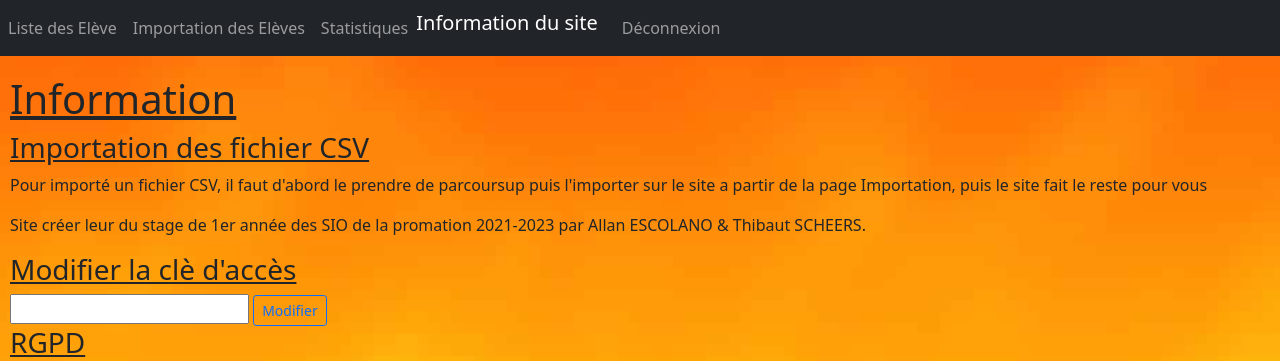
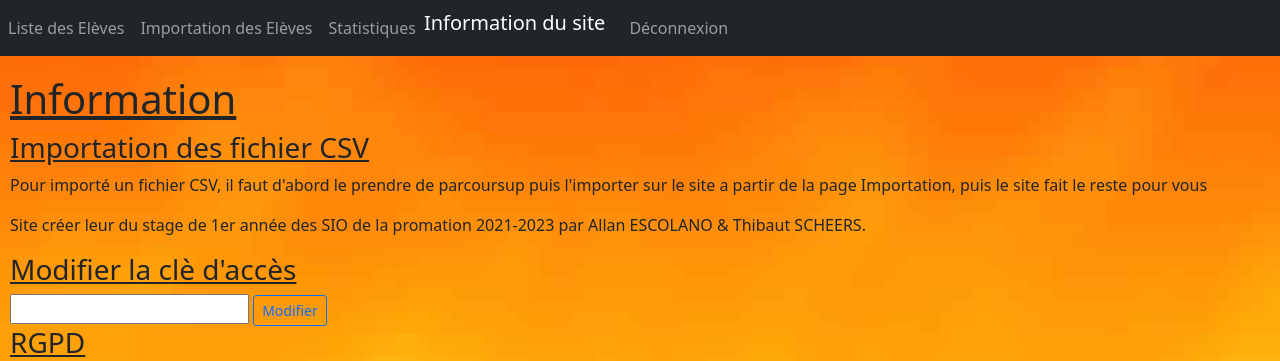
Before and after one commit to thibautscheers/FOLOZEM, a PHP site: page /page/information.php in a window 1280 px wide. Shown: the top 361 px of the page. Run offline with PHP 8.4, Linux system fonts and the light colour scheme.

Commit message:
correction des faute d'accors

```diff
--- a/page/importation-eleve.php
+++ b/page/importation-eleve.php
@@ -27,7 +27,7 @@
     <div>
         <nav class="navbar navbar-expand-lg fixed-top navbar-dark bg-dark">
             <ul class="navbar-nav mr-auto">
-                <li class="nav-item active"><a class="nav-link" href="liste-eleve.php">Liste des Elève</a></li>
+                <li class="nav-item active"><a class="nav-link" href="liste-eleve.php">Liste des Elèves</a></li>
                 <li class="nav-item active"><a class="navbar-brand" href="#">Importation des Elèves</a></li>
                 <li class="nav-item active"><a class="nav-link" href="statistiques.php">Statistiques</a></li>
                 <li class="nav-item active"><a class="nav-link" href="information.php">Information du site</a></li>
--- a/page/information.php
+++ b/page/information.php
@@ -26,7 +26,7 @@
     <div>
         <nav class="navbar navbar-expand-lg fixed-top navbar-dark bg-dark">
             <ul class="navbar-nav mr-auto">
-                <li class="nav-item active"><a class="nav-link"  href="liste-eleve.php">Liste des Elève</a></li>
+                <li class="nav-item active"><a class="nav-link"  href="liste-eleve.php">Liste des Elèves</a></li>
                 <li class="nav-item active"><a class="nav-link" href="importation-eleve.php">Importation des Elèves</a></li>
                 <li class="nav-item active"><a class="nav-link" href="statistiques.php">Statistiques</a></li>
                 <li class="nav-item active"><a class="navbar-brand" href="#">Information du site</a></li>
--- a/page/liste-eleve.php
+++ b/page/liste-eleve.php
@@ -27,7 +27,7 @@
     <div>
         <nav class="navbar navbar-expand-lg fixed-top navbar-dark bg-dark">
             <ul class="navbar-nav mr-auto">
-                <li class="nav-item active"><a class="navbar-brand" href="#">Liste des Elève</a></li>
+                <li class="nav-item active"><a class="navbar-brand" href="#">Liste des Elèves</a></li>
                 <li class="nav-item active"><a class="nav-link" href="importation-eleve.php">Importation des Elèves</a></li>
                 <li class="nav-item active"><a class="nav-link" href="statistiques.php">Statistiques</a></li>
                 <li class="nav-item active"><a class="nav-link" href="information.php">Information du site</a></li>
--- a/page/statistiques.php
+++ b/page/statistiques.php
@@ -25,7 +25,7 @@
     <div>
         <nav class="navbar navbar-expand-lg fixed-top navbar-dark bg-dark">
             <ul class="navbar-nav mr-auto">
-                <li class="nav-item active"><a class="nav-link"  href="liste-eleve.php">Liste des Elève</a></li>
+                <li class="nav-item active"><a class="nav-link"  href="liste-eleve.php">Liste des Elèves</a></li>
                 <li class="nav-item active"><a class="nav-link" href="importation-eleve.php">Importation des Elèves</a></li>
                 <li class="nav-item active"><a class="navbar-brand" href="#">Statistiques</a></li>
                 <li class="nav-item active"><a class="nav-link" href="information.php">Information du site</a></li>
```
